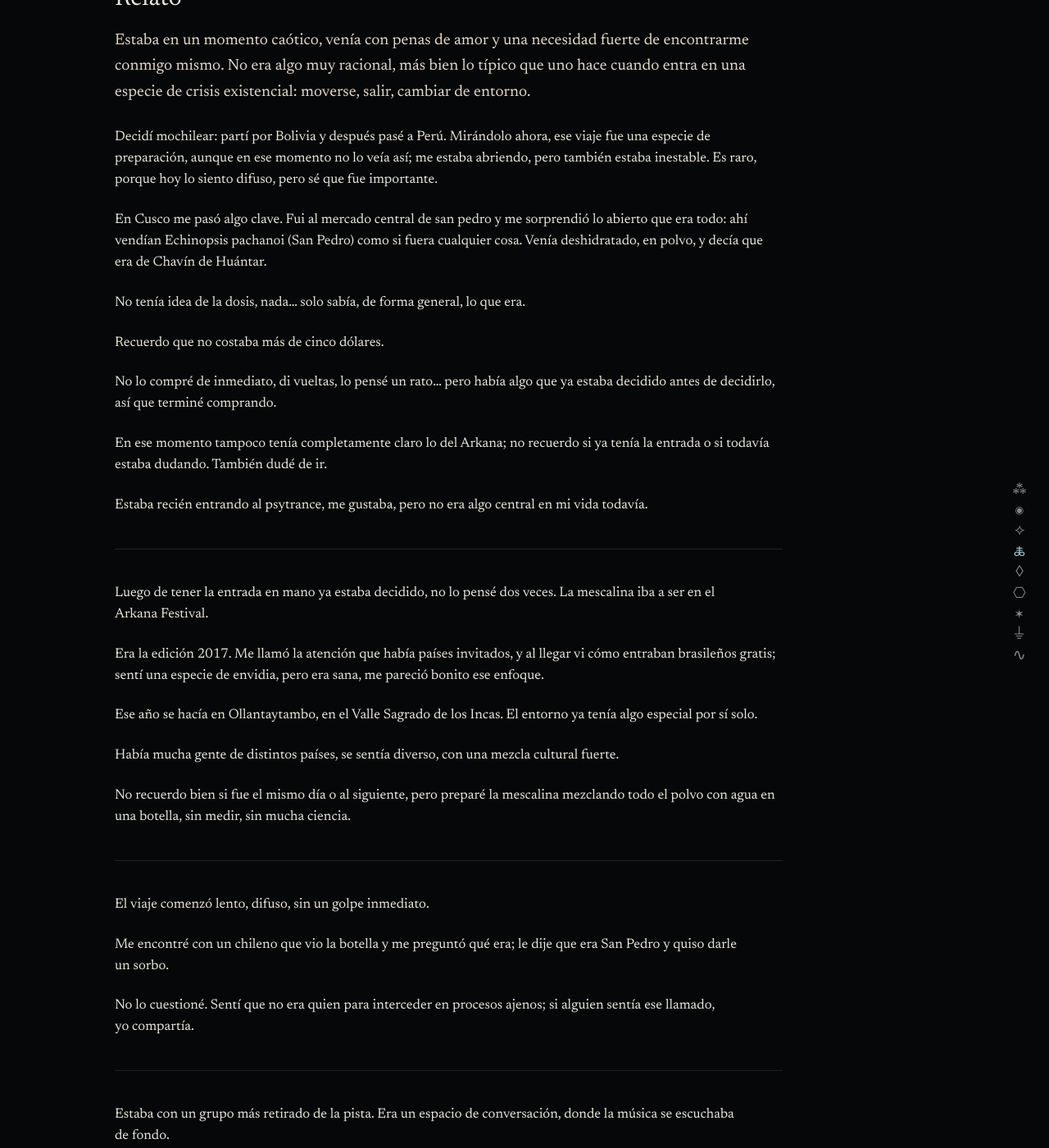
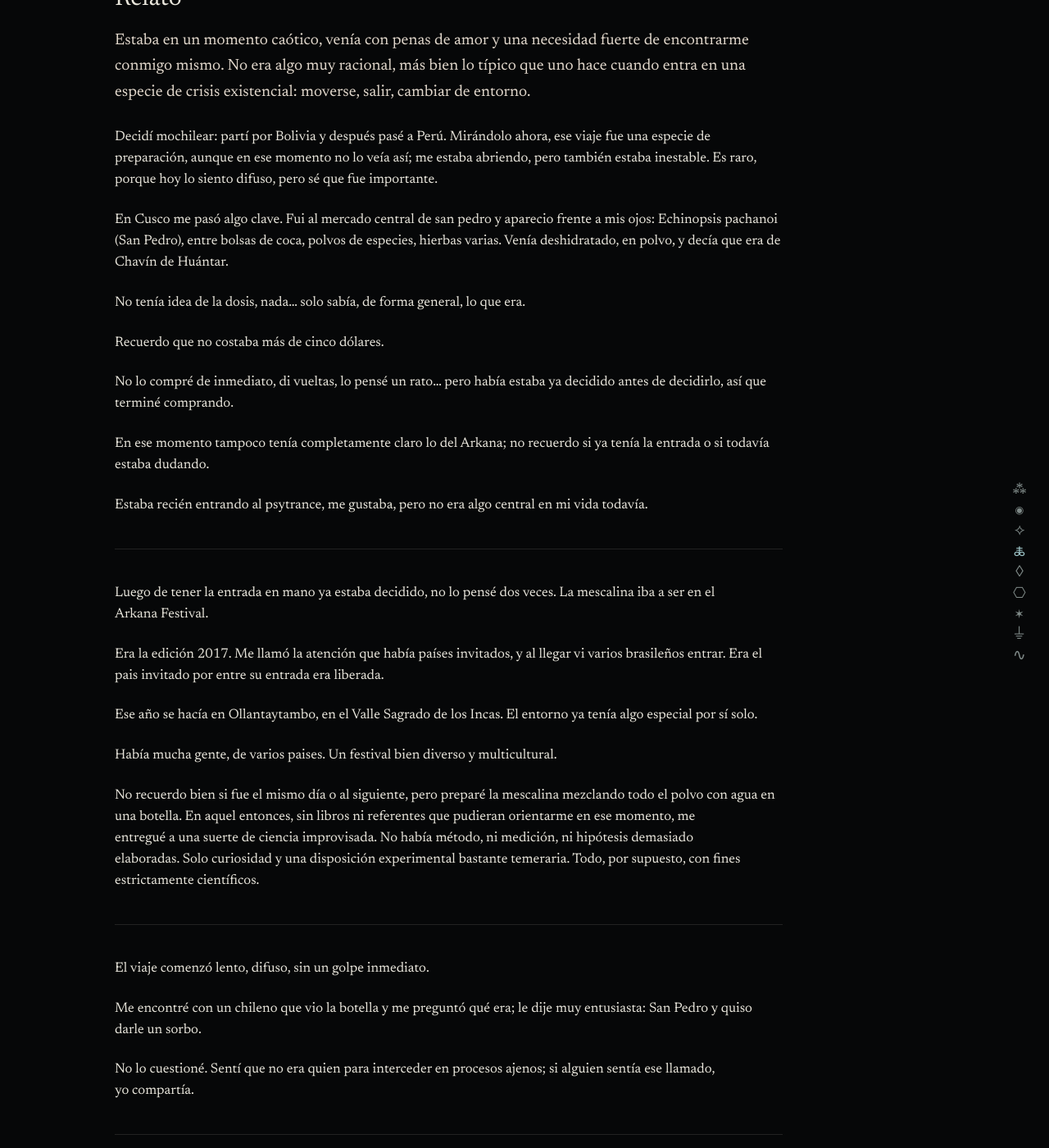
Before and after one commit to hugomoraga/kndl000, a Jekyll site: the page built from content/collections/_melange_reports/mescalina-arkana-festival.md, in a window 1280 px wide and 1400 px high, scrolled down 1769 px. Shown: the whole window at 82% size. Built offline with Jekyll 4.4.1, drawn with Linux system fonts in a browser that asks for light colours.

Commit message:
Update Reporte “mescalina-arkana-festival”

```diff
--- a/content/collections/_melange_reports/mescalina-arkana-festival.md
+++ b/content/collections/_melange_reports/mescalina-arkana-festival.md
@@ -37,15 +39,15 @@ Estaba en un momento caótico, venía con penas de amor y una necesidad fuerte d
 
 Decidí mochilear: partí por Bolivia y después pasé a Perú. Mirándolo ahora, ese viaje fue una especie de preparación, aunque en ese momento no lo veía así; me estaba abriendo, pero también estaba inestable. Es raro, porque hoy lo siento difuso, pero sé que fue importante.
 
-En Cusco me pasó algo clave. Fui al mercado central de san pedro  y me sorprendió lo abierto que era todo: ahí vendían Echinopsis pachanoi (San Pedro) como si fuera cualquier cosa. Venía deshidratado, en polvo, y decía que era de Chavín de Huántar.
+En Cusco me pasó algo clave. Fui al mercado central de san pedro y aparecio frente a mis ojos:  Echinopsis pachanoi (San Pedro), entre bolsas de coca, polvos de especies, hierbas varias. Venía deshidratado, en polvo, y decía que era de Chavín de Huántar.
 
 No tenía idea de la dosis, nada… solo sabía, de forma general, lo que era.
 
 Recuerdo que no costaba más de cinco dólares.
 
-No lo compré de inmediato, di vueltas, lo pensé un rato… pero había algo que ya estaba decidido antes de decidirlo, así que terminé comprando.
+No lo compré de inmediato, di vueltas, lo pensé un rato… pero había estaba ya decidido antes de decidirlo, así que terminé comprando.
 
-En ese momento tampoco tenía completamente claro lo del Arkana; no recuerdo si ya tenía la entrada o si todavía estaba dudando. También dudé de ir.
+En ese momento tampoco tenía completamente claro lo del Arkana; no recuerdo si ya tenía la entrada o si todavía estaba dudando.
 
 Estaba recién entrando al psytrance, me gustaba, pero no era algo central en mi vida todavía.
 
@@ -53,19 +55,19 @@ Estaba recién entrando al psytrance, me gustaba, pero no era algo central en mi
 
 Luego de tener la entrada en mano ya estaba decidido, no lo pensé dos veces. La mescalina iba a ser en el Arkana Festival.
 
-Era la edición 2017. Me llamó la atención que había países invitados, y al llegar vi cómo entraban brasileños gratis; sentí una especie de envidia, pero era sana, me pareció bonito ese enfoque.
+Era la edición 2017. Me llamó la atención que había países invitados, y al llegar vi varios brasileños entrar. Era el pais invitado por entre su entrada era liberada.
 
 Ese año se hacía en Ollantaytambo, en el Valle Sagrado de los Incas. El entorno ya tenía algo especial por sí solo.
 
-Había mucha gente de distintos países, se sentía diverso, con una mezcla cultural fuerte.
+Había mucha gente, de varios paises. Un festival bien diverso y multicultural.
 
-No recuerdo bien si fue el mismo día o al siguiente, pero preparé la mescalina mezclando todo el polvo con agua en una botella, sin medir, sin mucha ciencia.
+No recuerdo bien si fue el mismo día o al siguiente, pero preparé la mescalina mezclando todo el polvo con agua en una botella. En aquel entonces, sin libros ni referentes que pudieran orientarme en ese momento, me entregué a una suerte de ciencia improvisada. No había método, ni medición, ni hipótesis demasiado elaboradas. Solo curiosidad y una disposición experimental bastante temeraria. Todo, por supuesto, con fines estrictamente científicos.
 
 ***
 
 El viaje comenzó lento, difuso, sin un golpe inmediato.
 
-Me encontré con un chileno que vio la botella y me preguntó qué era; le dije que era San Pedro y quiso darle un sorbo.
+Me encontré con un chileno que vio la botella y me preguntó qué era; le dije muy entusiasta: San Pedro y quiso darle un sorbo.
 
 No lo cuestioné. Sentí que no era quien para interceder en procesos ajenos; si alguien sentía ese llamado, yo compartía.
 
```
Also changed, not shown: other parts of content/collections/_melange_reports/mescalina-arkana-festival.md (+3 -1 lines).
